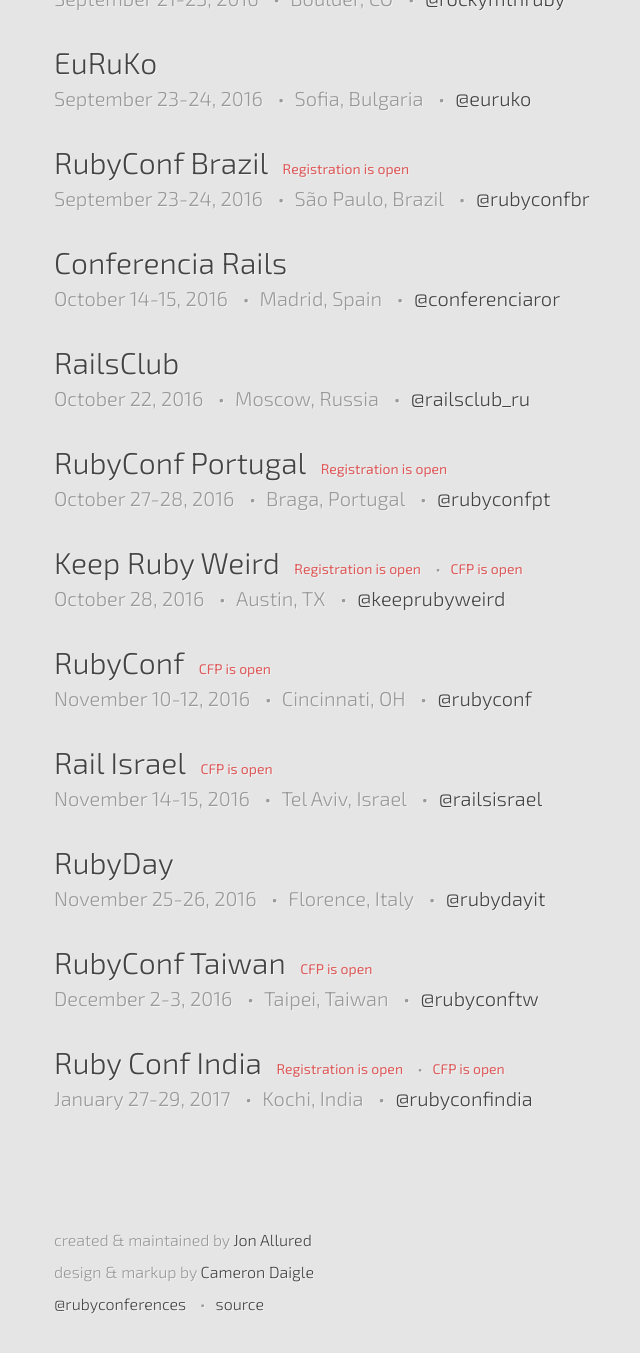
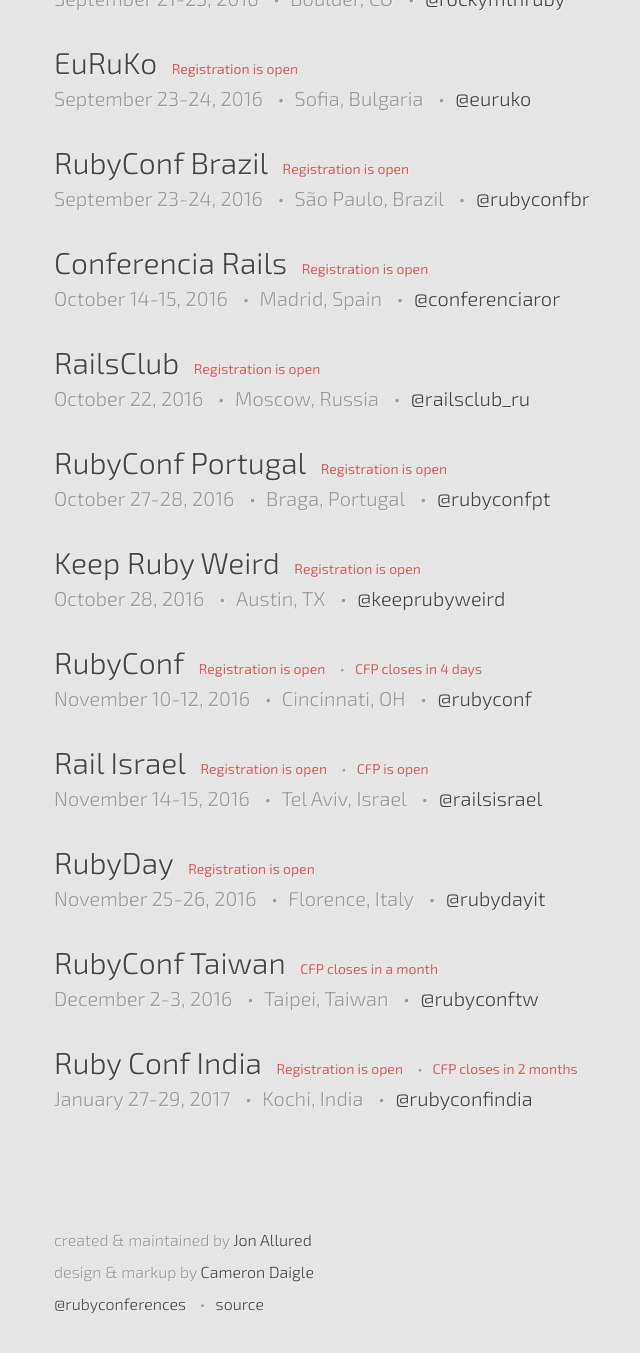
Before and after one commit to ruby-conferences/ruby-conferences.github.io, a Jekyll site: the page built from index.html, in a window 1280 px wide and 1400 px high, scrolled down 918 px. Shown: the top 1353 px of the window, without its empty margins (186-826 px from the left). Built offline with Jekyll 4.4.1, drawn with Linux system fonts in a browser that asks for light colours.

Commit message:
Update current data

```diff
--- a/_data/current.yml
+++ b/_data/current.yml
@@ -31,6 +31,7 @@
   dates: "September 23-24, 2016"
   url: http://euruko2016.org/
   twitter: euruko
+  reg_phrase: Registration is open
 
 - name: RubyConf Brazil
   location: São Paulo, Brazil
@@ -44,12 +45,14 @@
   dates: "October 14-15, 2016"
   url: http://conferenciaror.es/
   twitter: conferenciaror
+  reg_phrase: Registration is open
 
 - name: RailsClub
   location: Moscow, Russia
   dates: "October 22, 2016"
   url: http://railsclub.ru/en/main.html
   twitter: railsclub_ru
+  reg_phrase: Registration is open
 
 - name: RubyConf Portugal
   location: Braga, Portugal
@@ -64,20 +67,22 @@
   url: http://keeprubyweird.com/
   twitter: keeprubyweird
   reg_phrase: Registration is open
-  cfp_phrase: CFP is open
 
 - name: RubyConf
   location: Cincinnati, OH
   dates: "November 10-12, 2016"
   url: http://rubyconf.org/
   twitter: rubyconf
-  cfp_phrase: CFP is open
+  reg_phrase: Registration is open
+  cfp_phrase: CFP closes
+  cfp_date: "September 7, 2016"
 
 - name: Rail Israel
   location: Tel Aviv, Israel
   dates: "November 14-15, 2016"
   url: https://railsisrael2016.events.co.il
   twitter: railsisrael
+  reg_phrase: Registration is open
   cfp_phrase: CFP is open
 
 - name: RubyDay
@@ -85,13 +90,15 @@
   dates: "November 25-26, 2016"
   url: http://www.rubyday.it
   twitter: rubydayit
+  reg_phrase: Registration is open
 
 - name: RubyConf Taiwan
   location: Taipei, Taiwan
   dates: "December 2-3, 2016"
   url: http://rubyconf.tw/2016/
   twitter: rubyconftw
-  cfp_phrase: CFP is open
+  cfp_phrase: CFP closes
+  cfp_date: "October 11, 2016"
 
 - name: Ruby Conf India
   location: Kochi, India
@@ -99,4 +106,5 @@
   url: http://rubyconfindia.org/
   twitter: rubyconfindia
   reg_phrase: Registration is open
-  cfp_phrase: CFP is open
+  cfp_phrase: CFP closes
+  cfp_date: "October 30, 2016"
```
